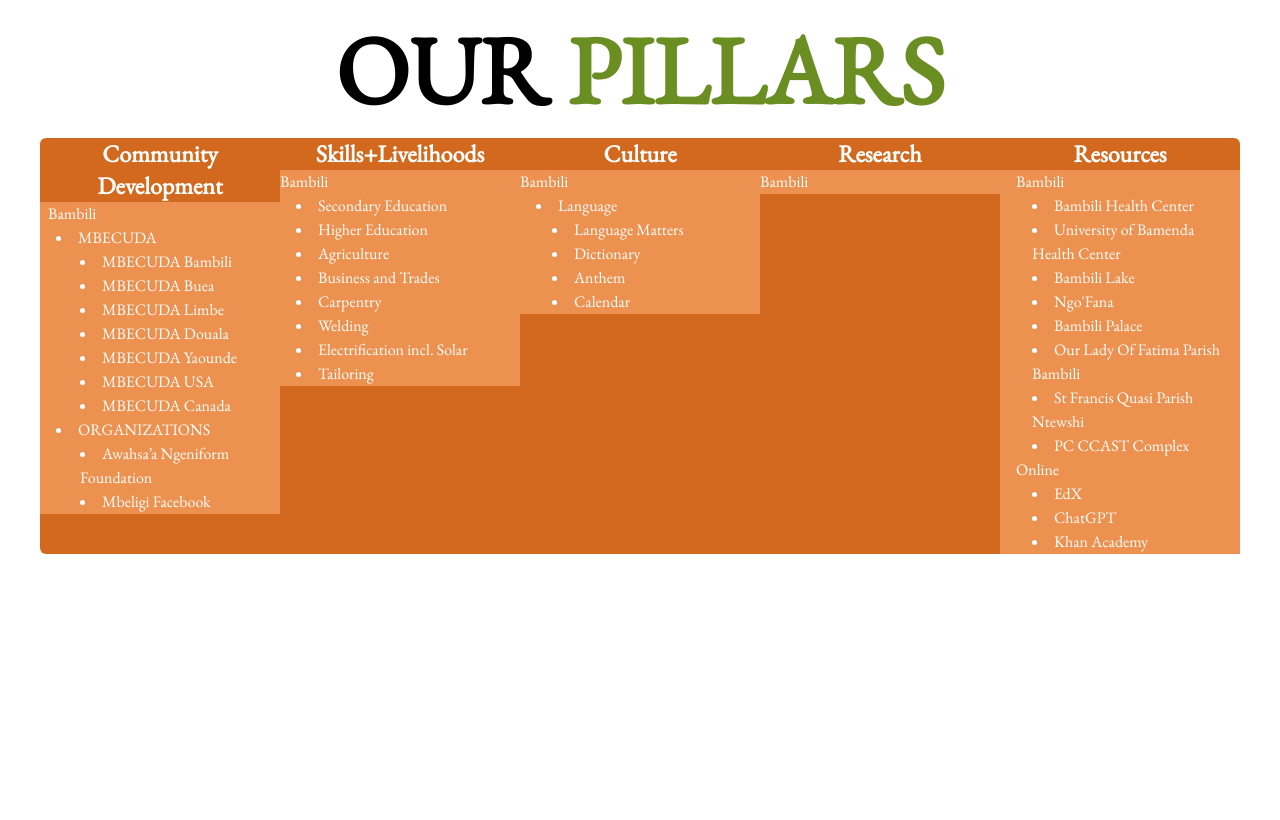
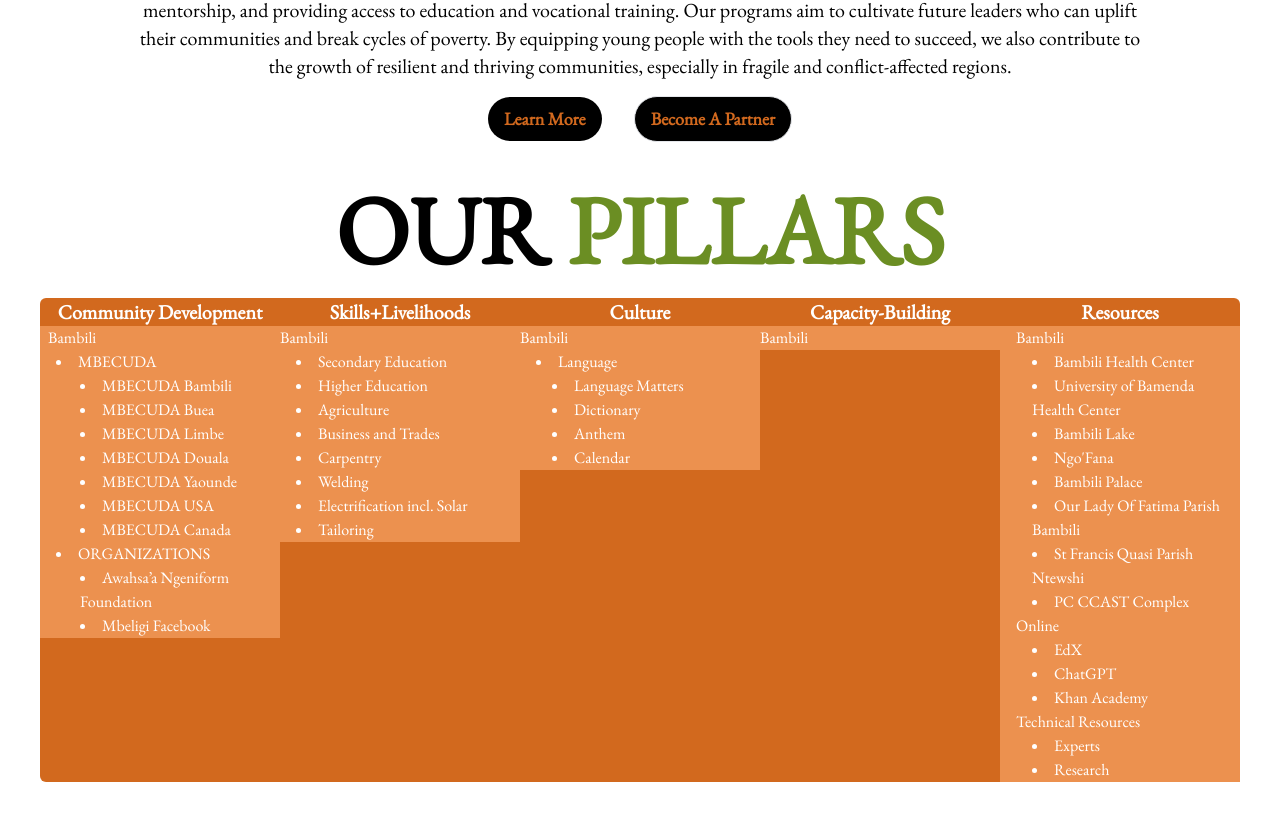
Before and after one commit to Achegnui/Awahsa-a-Ngeniform-Foundation, a Next.js app: page / in a window 1280 px wide. Shown: the part 510-1330 px from the top of the page. Before the commit the page ends 1104 px from the top, so only its background shows below. Built offline with nearby package versions, Linux system fonts and the light colour scheme.

Commit message:
slight changes made

```diff
--- a/app/page.tsx
+++ b/app/page.tsx
@@ -16,7 +16,7 @@ const Home = () => {
     <div
       className={`${ebGaramond.className} h-full md:pt-[7%] pt-[40%]  bg-[#FFFD0] pb-10`}
     >
-      <h1 className="text-black text-center text-7xl font-bold mb-4">
+      <h1 className="text-black text-center text-8xl font-bold mb-4 mt-10">
         {" "}
         Awahsa'a Ngeniform Foundation (AN)
       </h1>
@@ -57,7 +57,7 @@ const Home = () => {
 
       <div className="grid grid-cols-5   text-center mx-10 rounded-md bg-[#d2691e]">
         <div className=" flex flex-col   ">
-          <div className="text-white font-bold text-2xl">
+          <div className="text-white font-bold text-xl">
             Community Development
           </div>
           <div className="text-start bg-[#ec914f]">
@@ -87,9 +87,7 @@ const Home = () => {
           </div>
         </div>
         <div className=" flex flex-col ">
-          <div className="text-white font-bold text-2xl">
-            Skills+Livelihoods
-          </div>
+          <div className="text-white font-bold text-xl">Skills+Livelihoods</div>
           <div className="text-start text-white bg-[#ec914f]">
             {" "}
             <h1 className="">Bambili</h1>
@@ -106,7 +104,7 @@ const Home = () => {
           </div>
         </div>
         <div className="flex flex-col  ">
-          <div className="text-white font-bold text-2xl">Culture</div>
+          <div className="text-white font-bold text-xl">Culture</div>
           <div className="text-start text-white bg-[#ec914f]">
             {" "}
             <div>
@@ -127,14 +125,14 @@ const Home = () => {
           </div>
         </div>
         <div className=" flex flex-col   ">
-          <div className="text-white font-bold text-2xl">Research</div>
+          <div className="text-white font-bold text-xl">Capacity-Building</div>
           <div className="text-start bg-[#ec914f] text-white">
             {" "}
             <h1>Bambili</h1>
           </div>
         </div>
         <div className="flex flex-col   ">
-          <div className="text-white font-bold text-2xl">Resources</div>
+          <div className="text-white font-bold text-xl">Resources</div>
           <div className="text-start bg-[#ec914f] text-white">
             {" "}
             <h1 className="pl-4">Bambili</h1>
@@ -162,6 +160,11 @@ const Home = () => {
                 <Link href="https://www.khanacademy.org/">Khan Academy</Link>
               </li>
             </ul>
+            <h1 className="pl-4">Technical Resources</h1>
+            <ul className="list-disc list-inside pl-2">
+              <li className="pl-6">Experts</li>
+              <li className="pl-6">Research</li>
+            </ul>
           </div>
         </div>
       </div>
```
